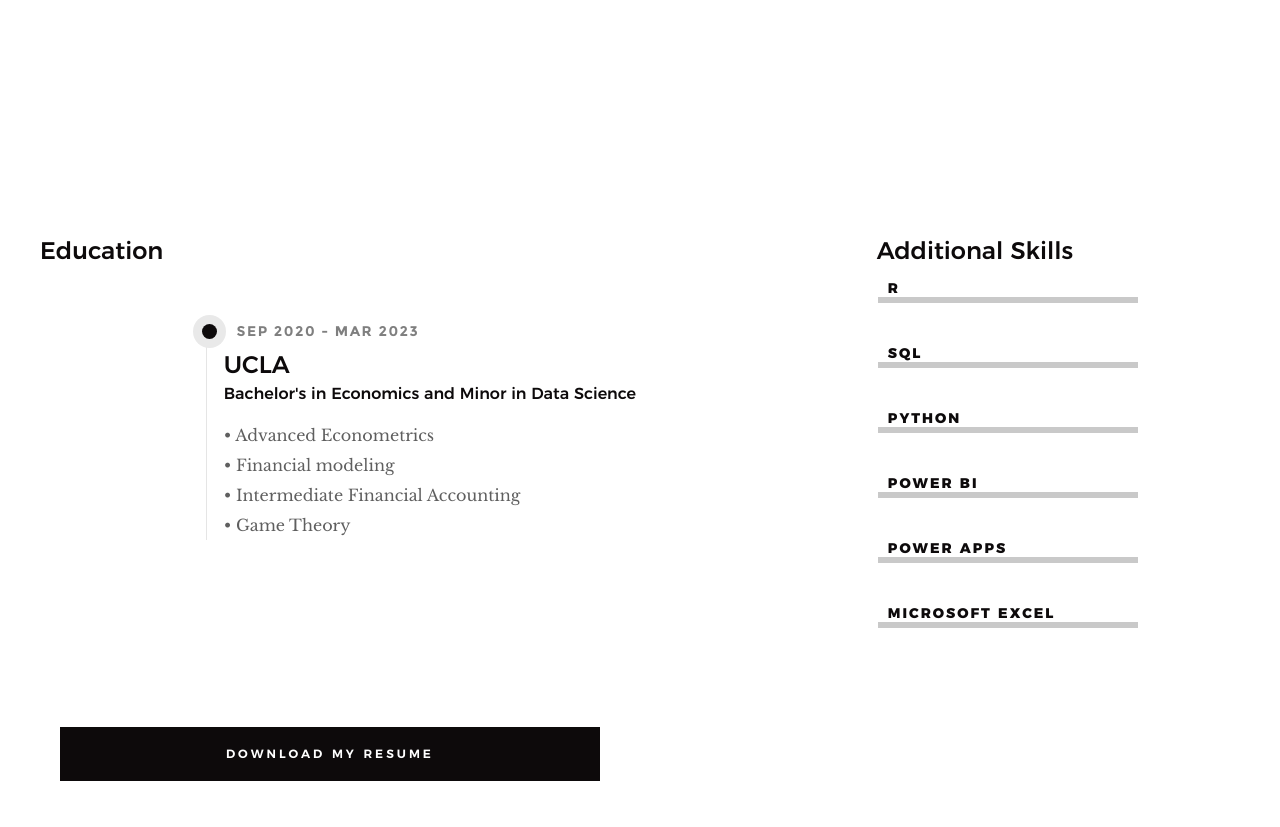
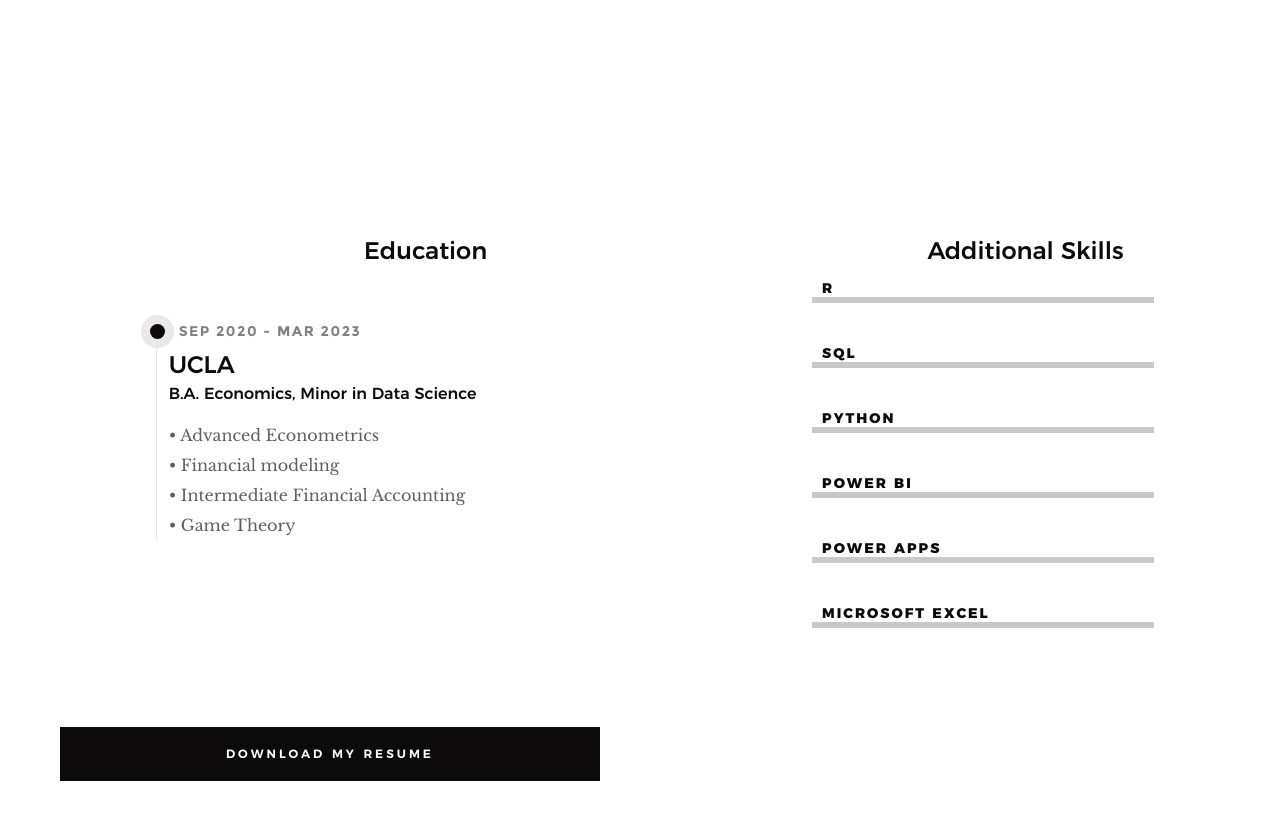
Before and after one commit to Rikesh-Patel/Resume, a PHP site: page / in a window 1280 px wide. Shown: the part 2031-2858 px from the top of the page. Run offline with PHP 8.4, Linux system fonts and the light colour scheme.

Commit message:
Initial Commit

```diff
--- a/css/main.css
+++ b/css/main.css
@@ -68,6 +68,24 @@ html {
     font-size: 10px;
 }
 
+@media only screen and (min-width: 600px) {
+    #table1 {
+        display: table;
+    }
+    #table1 > * { display: table-cell; }
+}
+
+@media only screen and (min-width: 600px) {
+    #tableindent {
+        text-indent: 15px;
+     }}
+
+     @media only screen and (min-width: 600px) {
+        #tableindent2 {
+            margin-left: 5px;
+         }}
+
+
 @media only screen and (max-width: 400px) {
     html {
         font-size: 9.375px;
@@ -1105,8 +1123,7 @@ button::-moz-focus-inner, input::-moz-focus-inner {
  * ## skillbars - (_skillbars.scss)
  * ------------------------------------------------------------------- */
 
- .table-wrap { display: table; }
- .table-wrap > * { display: table-cell; }
+
 
 .skill-bars {
     list-style: none;
--- a/index.html
+++ b/index.html
@@ -146,24 +146,24 @@ data science, I strive to generate reports that make data exciting, draw insight
 
 
 
-                <div class="row about-content table-wrap">
+                <div id="table1" class="row about-content">
 
-                    <div >
-                        <h3>Education</h3>
+                    <div>
+                        <h3 style="text-align: center" > Education</h3>
 
 
-                    <div class="col-six tab-full" style="width:70%;">
+                    <div class="col-six tab-full" >
                         <div class="timeline indenta" style="right:5%">
 
-                            <div class="timeline__block" style="left:5%;table-layout: fixed;">
+                            <div class="timeline__block" style="left:5%">
                                 <div class="timeline__bullet" style="Left:1%"></div>
                                 <div class="timeline__header" >
-                                    <p class="timeline__timeframe" >ㅤSep 2020 - Mar 2023</p>
-                                    <h3 style="display:flex;">UCLA</h3>
+                                    <p id="tableindent" class="timeline__timeframe" >Sep 2020 - Mar 2023</p>
+                                    <h3 id ="tableindent2" style="display:flex;">UCLA</h3>
 
-                                    <h5>Bachelor's in Economics and Minor in Data Science</h5>
+                                    <h5 id ="tableindent2">B.A. Economics, Minor in Data Science</h5>
                                 </div>
-                                <div >
+                                <div id ="tableindent2">
                                     <p> &#8226; Advanced Econometrics
                                         <br> &#8226; Financial modeling
                                         <br> &#8226; Intermediate Financial Accounting
@@ -175,11 +175,11 @@ data science, I strive to generate reports that make data exciting, draw insight
                     </div>
 
 
-                            <div >
+                            <div style="text-align: right" >
 
-                                <h3 class="timeline_header ">Additional Skills</h3>
+                                <h3 class="timeline_header" style="text-align: center" >Additional Skills</h3>
 
-                                <ul class="skill-bars" style="margin: .1rem; padding-right: 10%;margin-top: 3rem;">
+                                <ul class="skill-bars" style="margin: 0.1rem; ;margin-top: 3rem;">
                                     <li >
                                     <!--<div class="progress percent90"><span>90%</span></div>-->
                                     <strong >R</strong>
```
